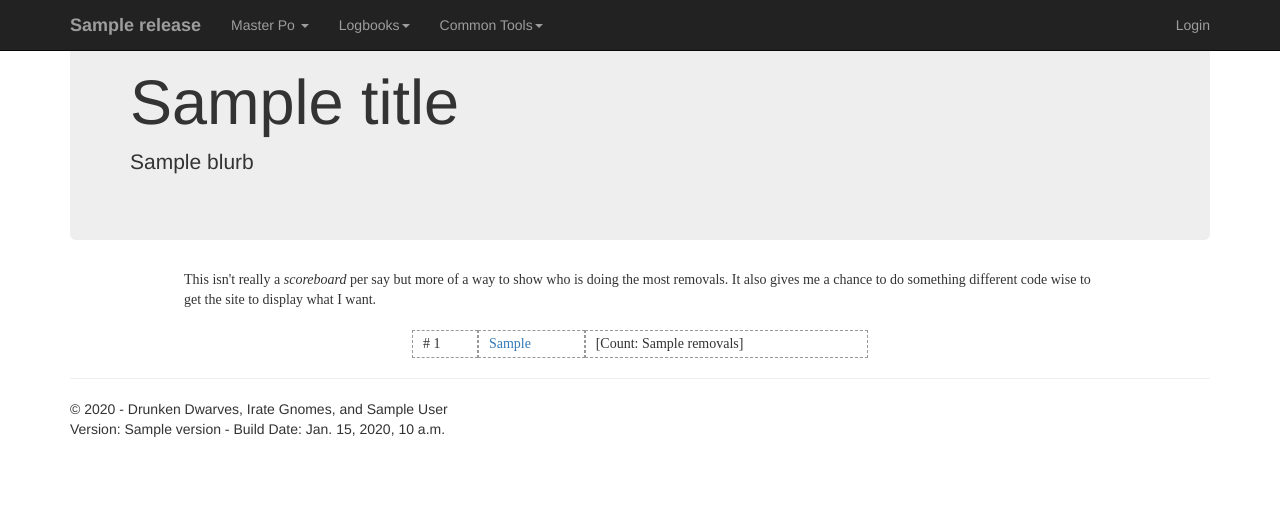
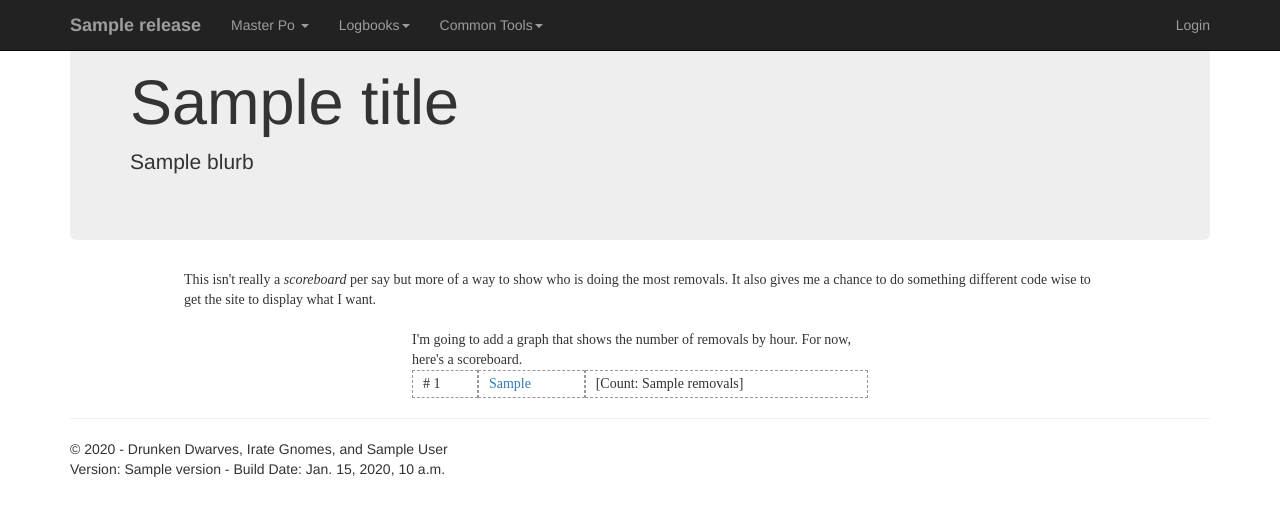
Before and after one commit to benspelledabc/djangosite, a Django app: template imrunicorn/groundhog_logbook/templates/groundhog_logbook/groundhog_removal_scoreboard.html in a window 1280 px wide. Shown: the top 516 px of the page. Run offline with Django 3.2, Linux system fonts and the light colour scheme; the template is opened without the code that fills it: most values are stand-ins (such as "Sample title", 1, 10 or a date in 2020); some libraries are stand-ins or nearby versions.

```diff
--- a/imrunicorn/groundhog_logbook/templates/groundhog_logbook/groundhog_removal_scoreboard.html
+++ b/imrunicorn/groundhog_logbook/templates/groundhog_logbook/groundhog_removal_scoreboard.html
@@ -58,6 +58,13 @@
 
             <br /><br />
 
+
+            <div class="divTable row ben_format_pretty">
+            I'm going to add a graph that shows the number of removals by hour. For now, here's a scoreboard.
+        </div>
+
+
+
             {% comment %}
             This will build a little table of the top X removers.
             {% endcomment %}
@@ -73,6 +80,9 @@
                 {% endfor %}
             </div>
         </div>
+
+
+
         </div>
 
     </div>
```
